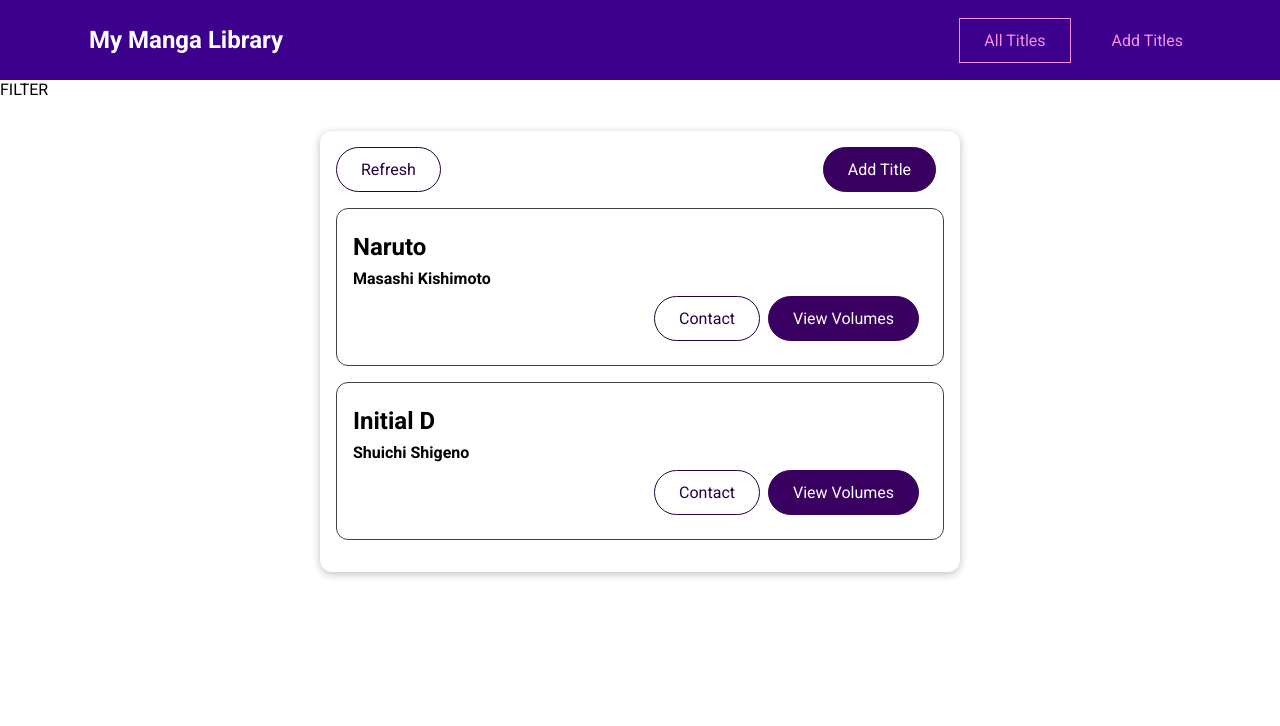
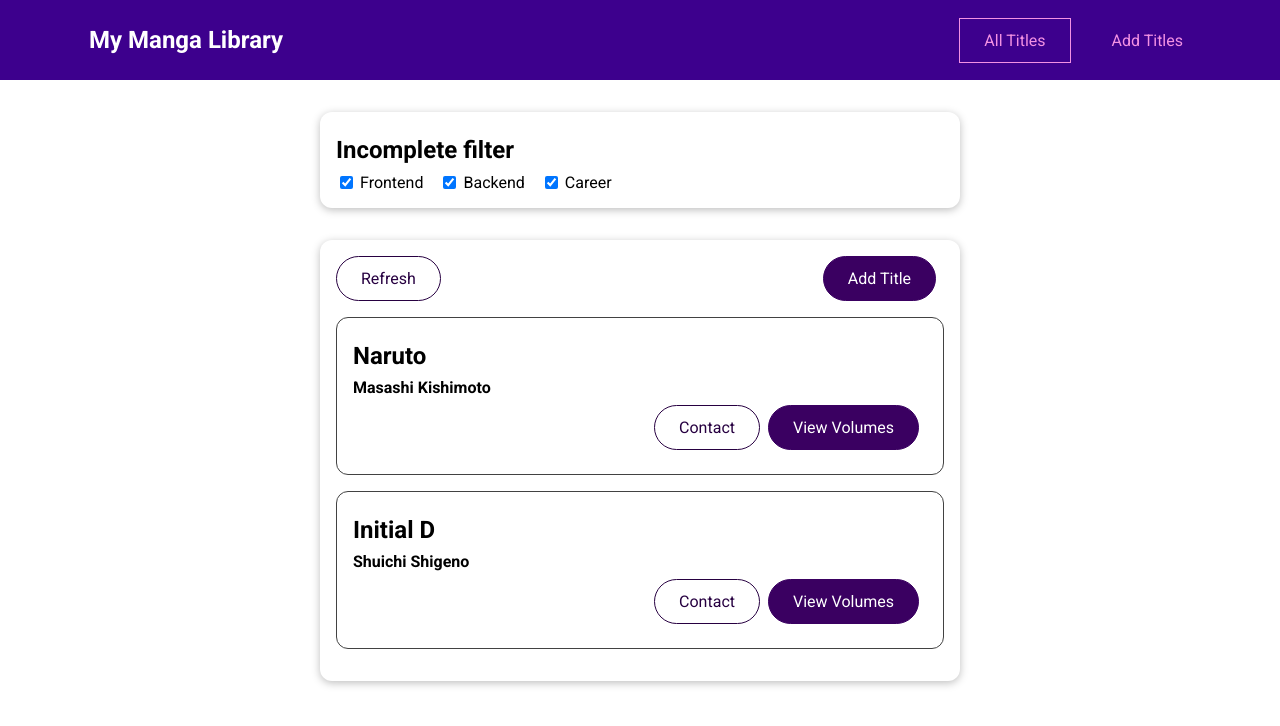
Before and after one commit to GnarlyLasagna/MyMangaLibrary, a Vue app: page /titles in a window 1280 px wide. Shown: the top 726 px of the page. Built offline with nearby package versions, Linux system fonts and the light colour scheme.

Commit message:
Add files via upload

```diff
--- /dev/null
+++ b/src/components/titles/TitleFilter.vue
@@ -0,0 +1,67 @@
+<template>
+  <base-card>
+    <h2>Incomplete filter</h2>
+    <span class="filter-option">
+      <input type="checkbox" id="frontend" checked @change="setFilter" />
+      <label for="frontend">Frontend</label>
+    </span>
+    <span class="filter-option">
+      <input type="checkbox" id="backend" checked @change="setFilter" />
+      <label for="backend">Backend</label>
+    </span>
+    <span class="filter-option">
+      <input type="checkbox" id="career" checked @change="setFilter" />
+      <label for="career">Career</label>
+    </span>
+  </base-card>
+</template>
+
+<script>
+export default {
+  emits: ['change-filter'],
+  data() {
+    return {
+      filters: {
+        frontend: true,
+        backend: true,
+        career: true,
+      },
+    };
+  },
+  methods: {
+    setFilter(event) {
+      const inputId = event.target.id;
+      const isActive = event.target.checked;
+      const updatedFilters = {
+        ...this.filters,
+        [inputId]: isActive,
+      };
+      this.filters = updatedFilters;
+      this.$emit('change-filter', updatedFilters);
+    },
+  },
+};
+</script>
+
+<style scoped>
+h2 {
+  margin: 0.5rem 0;
+}
+
+.filter-option {
+  margin-right: 1rem;
+}
+
+.filter-option label,
+.filter-option input {
+  vertical-align: middle;
+}
+
+.filter-option label {
+  margin-left: 0.25rem;
+}
+
+.filter-option.active label {
+  font-weight: bold;
+}
+</style>
--- a/src/pages/Titles/Titles.vue
+++ b/src/pages/Titles/Titles.vue
@@ -1,5 +1,7 @@
 <template>
-  <section>FILTER</section>
+  <section>
+    <TitleFilter @change-filter="setFilters"></TitleFilter>
+  </section>
   <section>
     <base-card>
       <div class="controls">
@@ -22,16 +24,37 @@
 
 <script>
 import TitleItem from '../../components/titles/TitleItem.vue';
+import TitleFilter from '../../components/titles/TitleFilter.vue';
+
 export default {
   components: {
     TitleItem,
+    TitleFilter,
   },
+  data() {
+    return {
+      isLoading: false,
+      error: null,
+      activeFilters: {
+        frontend: true,
+        backend: true,
+        career: true,
+      },
+    };
+  },
+
   computed: {
     filteredTitles() {
       return this.$store.getters['titles/titles'];
     },
     hasTitles() {
       return this.$store.getters['titles/hasTitles'];
+    },
+  },
+  methods: {
+    setFilters(updatedFilters) {
+      this.activeFilters = updatedFilters;
+      // Now updaye filtered coaches to reflect changes in active filters
     },
   },
 };
--- a/src/store/modules/titles/index.js
+++ b/src/store/modules/titles/index.js
@@ -17,6 +17,7 @@ export default {
           // description: 30,
           // read: 30,
           // unread: 30,
+          // genre: 30,
         },
         {
           id: 'c2',
@@ -25,10 +26,6 @@ export default {
           coverart: '',
           collected: 10,
           volumes: [{}],
-
-          // description: 30,
-          // read: 30,
-          // unread: 30,
         },
       ],
     };
```
